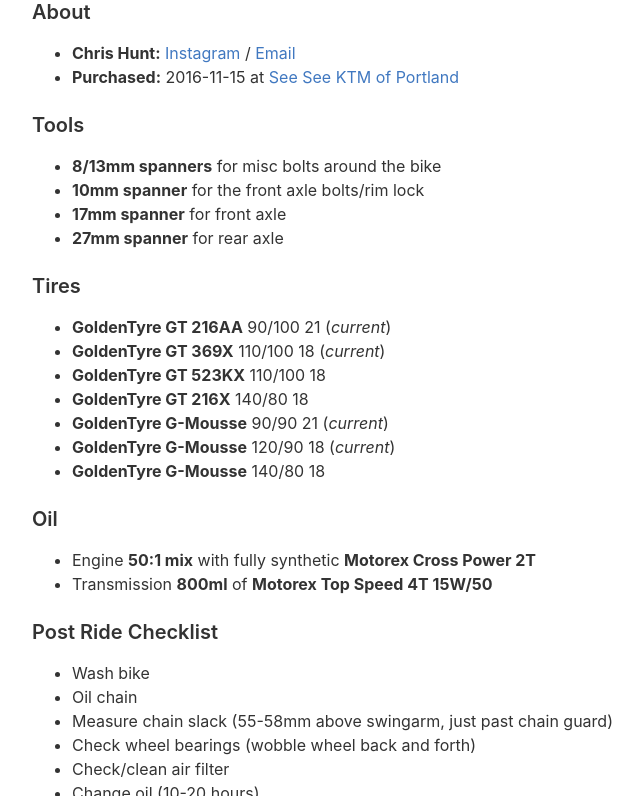
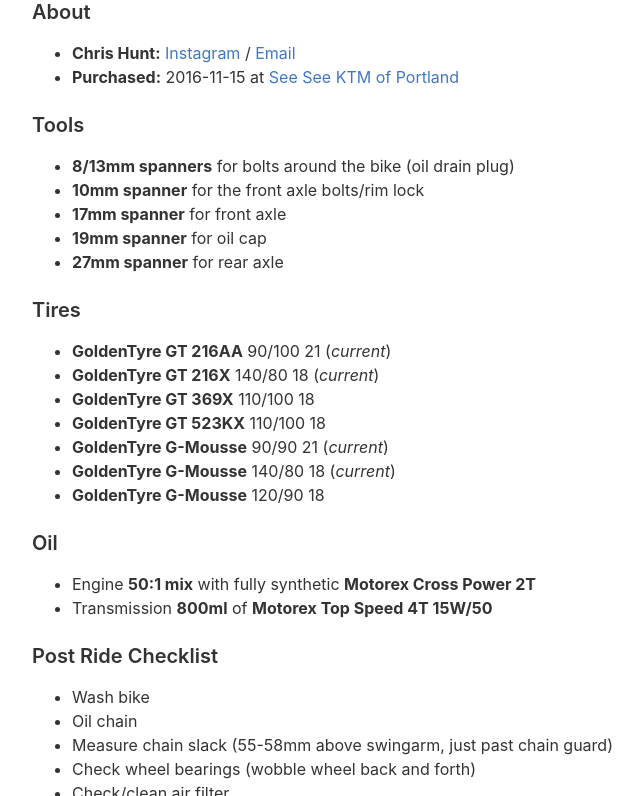
Before and after one commit to chrishunt/chrishunt.github.com, a Jekyll site: the page built from ktm-300/index.md, in a window 1280 px wide and 900 px high, scrolled down 529 px, cut to the strip 104-900 px from the top of the window. Shown: the whole strip, without its empty margins (308-951 px from the left). Built offline with Jekyll 4.4.1, drawn with Linux system fonts in a browser that asks for light colours; some of the changed text lies outside the part shown.

Commit message:
Add tire change

```diff
--- a/ktm-300/index.md
+++ b/ktm-300/index.md
@@ -11,19 +11,20 @@
 - **Purchased:** 2016-11-15 at [See See KTM of Portland](https://www.seeseektm.com)
 
 ### Tools
-- **8/13mm spanners** for misc bolts around the bike
+- **8/13mm spanners** for bolts around the bike (oil drain plug)
 - **10mm spanner** for the front axle bolts/rim lock
 - **17mm spanner** for front axle
+- **19mm spanner** for oil cap
 - **27mm spanner** for rear axle
 
 ### Tires
 - **GoldenTyre GT 216AA** 90/100 21 (*current*)
-- **GoldenTyre GT 369X** 110/100 18 (*current*)
+- **GoldenTyre GT 216X** 140/80 18 (*current*)
+- **GoldenTyre GT 369X** 110/100 18
 - **GoldenTyre GT 523KX** 110/100 18
-- **GoldenTyre GT 216X** 140/80 18
 - **GoldenTyre G-Mousse** 90/90 21 (*current*)
-- **GoldenTyre G-Mousse** 120/90 18 (*current*)
-- **GoldenTyre G-Mousse** 140/80 18
+- **GoldenTyre G-Mousse** 140/80 18 (*current*)
+- **GoldenTyre G-Mousse** 120/90 18
 
 ### Oil
 - Engine **50:1 mix** with fully synthetic **Motorex Cross Power 2T**
```
Also changed, not shown: other parts of ktm-300/index.md (+4 -0 lines).
